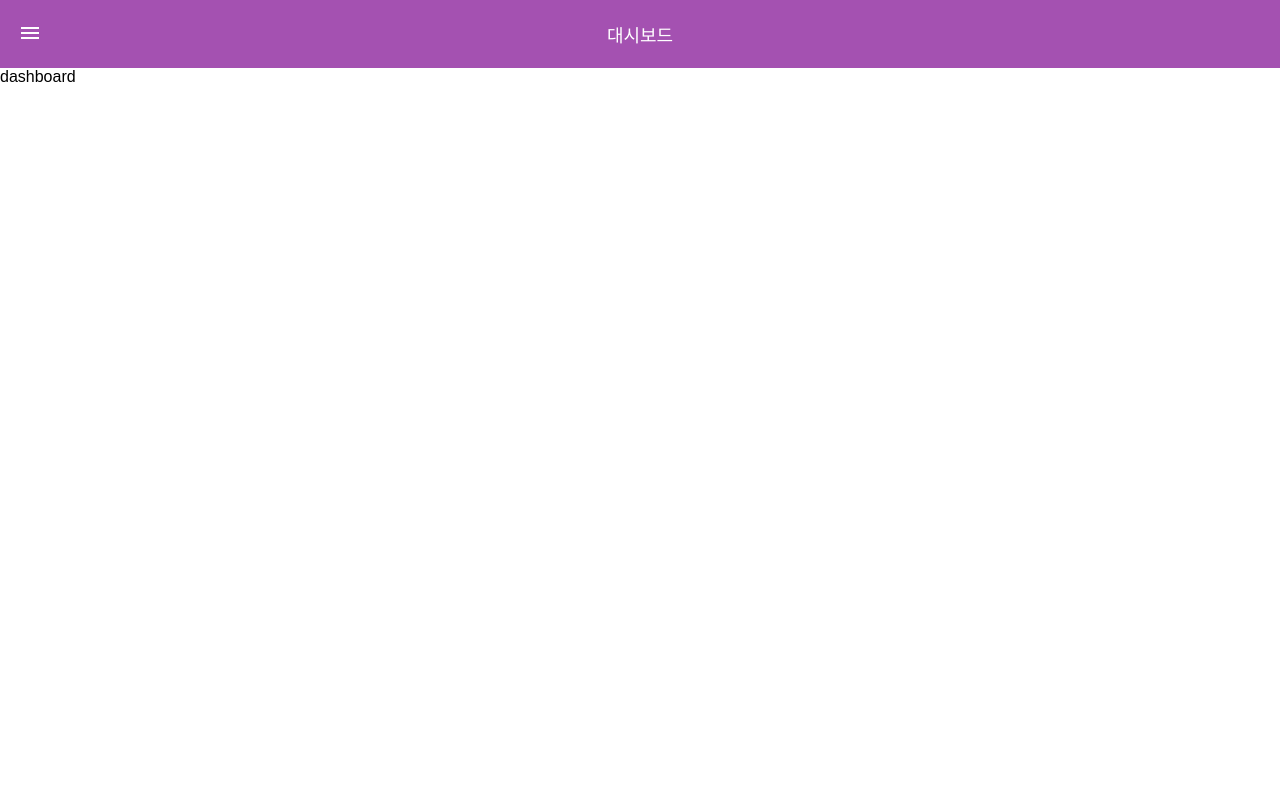
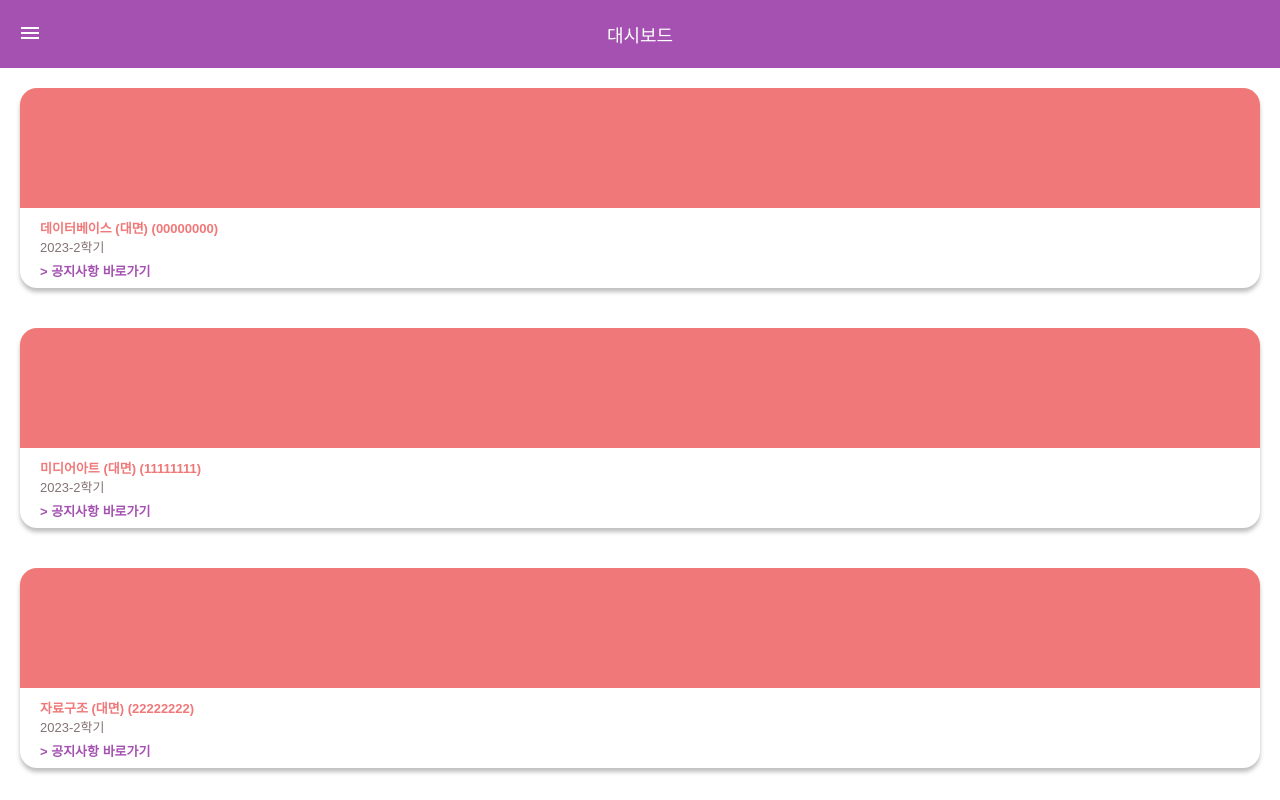
Before and after one commit to ssu-db/db, a React (Create React App) app: page /dashboard in a window 1280 px wide. Shown: the top 800 px of the page. Built offline with nearby package versions, Linux system fonts and the light colour scheme.

Commit message:
dashboard 완료

```diff
--- /dev/null
+++ b/src/css/Dashboard.tsx
@@ -0,0 +1,51 @@
+import styled from "styled-components";
+
+export const Container = styled("div")`
+  display: flex;
+  flex-direction: column;
+  align-items: center;
+  gap: 40px;
+  padding: 88px 20px 20px 20px;
+`;
+
+export const StyledCard = styled("div")`
+  width: 100%;
+  box-shadow: 0 4px 4px rgba(0, 0, 0, 0.25);
+  border-radius: 17px;
+`;
+
+export const Background = styled("div")`
+  width: 100%;
+  height: 120px;
+  background: #f07878;
+  border-top-left-radius: 17px;
+  border-top-right-radius: 17px;
+`;
+
+export const InfoWrap = styled("div")`
+  height: 60px;
+  display: flex;
+  flex-direction: column;
+  padding: 10px 20px;
+  border-bottom-left-radius: 17px;
+  border-bottom-right-radius: 17px;
+
+  span {
+    font-size: 13px;
+  }
+
+  .subject {
+    color: #f07878;
+    font-weight: bold;
+  }
+
+  .semester {
+    color: #857373;
+  }
+
+  .notice {
+    color: #a451b1;
+    padding-top: 5px;
+    font-weight: bold;
+  }
+`;
--- a/src/css/Header.tsx
+++ b/src/css/Header.tsx
@@ -1,8 +1,9 @@
 import styled from "styled-components";
 
 export const StyledHeader = styled("div")`
+  width: 100%;
   height: 68px;
-  position: relative;
+  position: fixed;
   background: #a451b1;
 
   span {
--- a/src/pages/Dashboard.tsx
+++ b/src/pages/Dashboard.tsx
@@ -1,9 +1,30 @@
 import React, { useEffect } from "react";
 import { useOutletContext } from "react-router-dom";
+
+import { Background, Container, InfoWrap, StyledCard } from "../css/Dashboard";
 
 interface TitleProps {
   setTitle: (title: string) => void;
 }
+
+const dummy = [
+  {
+    subject: "데이터베이스 (대면) (00000000)",
+    semester: "2023-2학기",
+  },
+  {
+    subject: "미디어아트 (대면) (11111111)",
+    semester: "2023-2학기",
+  },
+  {
+    subject: "자료구조 (대면) (22222222)",
+    semester: "2023-2학기",
+  },
+  {
+    subject: "핀테크 (대면) (33333333)",
+    semester: "2023-2학기",
+  },
+];
 
 const Dashboard = () => {
   const { setTitle } = useOutletContext<TitleProps>();
@@ -12,7 +33,32 @@ const Dashboard = () => {
     setTitle("대시보드");
   }, []);
 
-  return <div>dashboard</div>;
+  return (
+    <Container>
+      {dummy.map((data, index) => {
+        return (
+          <Card key={index} subject={data.subject} semester={data.semester} />
+        );
+      })}
+    </Container>
+  );
+};
+
+interface CardProps {
+  subject: string;
+  semester: string;
+}
+const Card = ({ subject, semester }: CardProps) => {
+  return (
+    <StyledCard>
+      <Background />
+      <InfoWrap>
+        <span className="subject">{subject}</span>
+        <span className="semester">{semester}</span>
+        <span className="notice">{"> 공지사항 바로가기"}</span>
+      </InfoWrap>
+    </StyledCard>
+  );
 };
 
 export default Dashboard;
```
Also changed, not shown: 1 other file (tests, documents, lock files or other folders).
